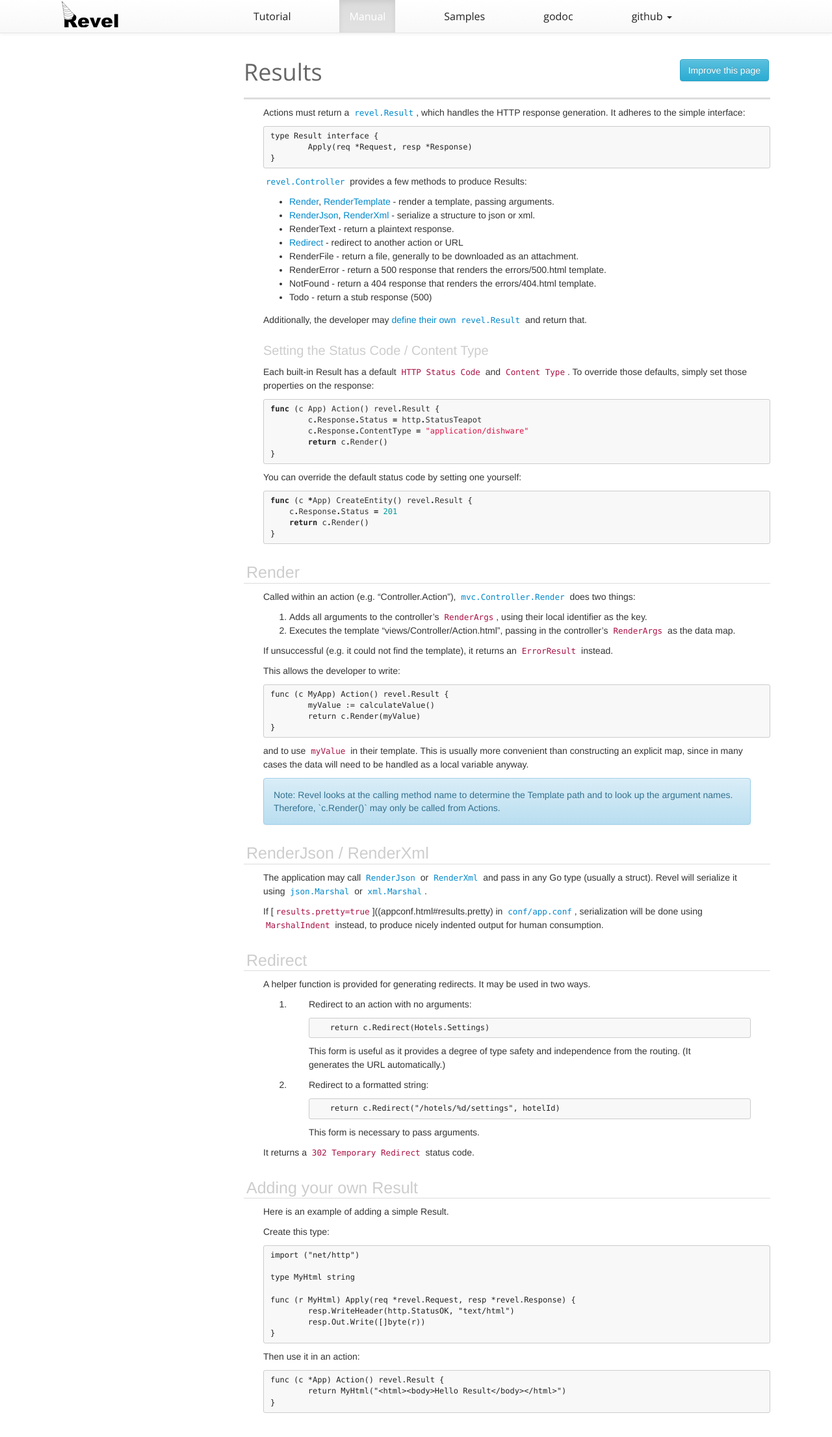
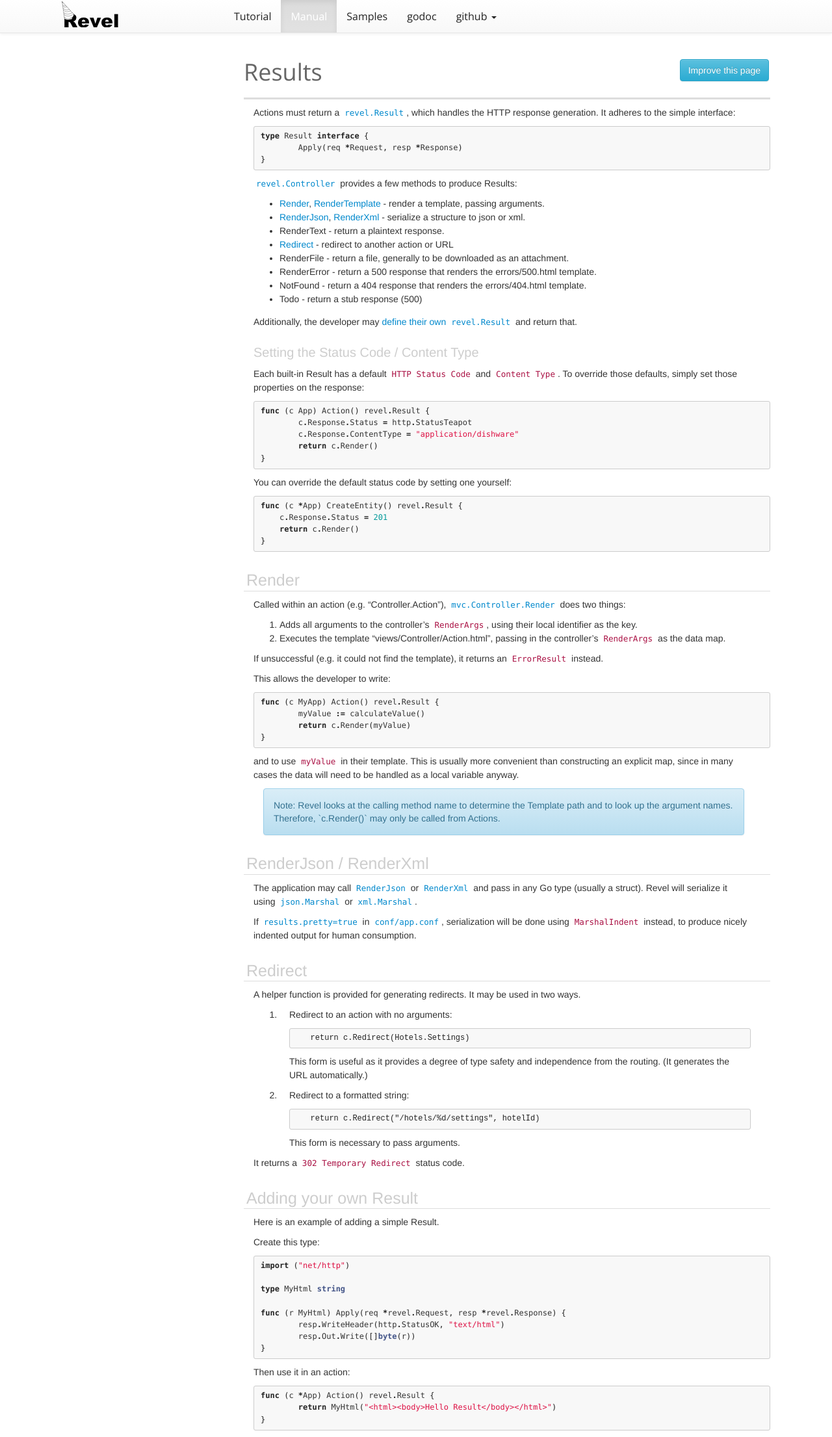
Before and after one commit to revel/revel.github.io, a Jekyll site: the page built from manual/results.md, in a window 1280 px wide. Shown: the whole page at 65% size. Built offline with Jekyll 4.4.1, drawn with Linux system fonts in a browser that asks for light colours; nearby versions of some CDN libraries; before the commit the page ends 2184 px from its top, so only the background shows below that.

Commit message:
try to make pygment nicer

```diff
--- a/_includes/topnav.html
+++ b/_includes/topnav.html
@@ -1,4 +1,4 @@
-<div class="navbar navbar-default navbar-static-top" ssstyle="margin:0 auto 2px auto;">
+<div class="navbar navbar-default navbar-static-top revel-top-nav" ssstyle="margin:0 auto 2px auto;">
     <div class="container">
         <div class="navbar-header">
             <a id="revel-logo" href="{{ page.root }}/index.html">
--- a/css/revel.3.css
+++ b/css/revel.3.css
@@ -4,7 +4,7 @@ DEADbody {
 
 p, li {
   line-height: 1.5em;
-  margin-left: 30px;
+  margin-left: 15px;
   margin-right: 30px;
 }
 
@@ -32,18 +32,7 @@ p, li {
   padding-bottom:150px;
 }
 
-/* Prefer horizontal scroll to wrapping code */
-deadpre {
-  white-space:pre;
-  word-wrap:normal;
-  word-break:normal;
-  overflow-x:auto;
-}
-pre {
-    font-size: 12px;
-    color: #222222;
-    margin-left: 30px;
-}
+
 
 
 a {
@@ -107,14 +96,19 @@ ul ul, ul ol, ol ol, ol ul, ul {
 }
 
 /* Top navigation */
-.navbar-static-top ul li a {
+.revel-top-nav ul li a {
     color: #222222 !important;
     font-size: 30px;
     font-family: "Open Sans", sans-serif !important;
 }
-.navbar-static-top ul li.active a {
+.revel-top-nav ul li.active a {
     color: #333333 !important;
 }
+.revel-top-nav li {
+    margin-left: 0;
+    margin-right: 0;
+}
+
 /* Left navigation */
 
 .leftnav {
@@ -174,10 +168,36 @@ h3 {
     color: #4444 !important;
     padding-bottom: 2px;
     margin-top: 25px;
-    margin-left: 30px;
+    margin-left: 15px;
 }
 
 .alert {
     margin-left: 30px;
-    margin-right: 30px;
+    margin-right: 40px;
 }
+
+
+/* Prefer horizontal scroll to wrapping code */
+deadpre {
+  white-space:pre;
+  word-wrap:normal;
+  word-break:normal;
+  overflow-x:auto;
+}
+pre {
+    font-size: 12px;
+    color: #222222;
+    margin-left: 15px;
+    font-family: monospace;
+}
+
+.highlight .kd {
+    color: #E4438A;
+}
+.highlight .nx {
+    color: #E36823;
+    font-weight: bold;
+}
+.highlight .c1 {
+    color: #111111;
+}
--- a/manual/results.md
+++ b/manual/results.md
@@ -6,11 +6,11 @@ layout: manual
 Actions must return a [`revel.Result`](../docs/godoc/results.html#Result), which
 handles the HTTP response generation.  It adheres to the simple interface:
 
-<pre class="prettyprint lang-go">
+{% highlight go %}
 type Result interface {
 	Apply(req *Request, resp *Response)
 }
-</pre>
+{% endhighlight %}
 
 [`revel.Controller`](../docs/godoc/controller.html#Controller) provides a few
 methods to produce Results:
@@ -63,12 +63,12 @@ If unsuccessful (e.g. it could not find the template), it returns an `ErrorResul
 
 This allows the developer to write:
 
-<pre class="prettyprint lang-go">
+{% highlight go %}
 func (c MyApp) Action() revel.Result {
 	myValue := calculateValue()
 	return c.Render(myValue)
 }
-</pre>
+{% endhighlight %}
 
 and to use `myValue` in their template.  This is usually more convenient than
 constructing an explicit map, since in many cases the data will need to be
@@ -88,7 +88,7 @@ type (usually a struct).  Revel will serialize it using
 [`json.Marshal`](http://www.golang.org/pkg/encoding/json/#Marshal) or
 [`xml.Marshal`](http://www.golang.org/pkg/encoding/xml/#Marshal).
 
-If [`results.pretty=true`]((appconf.html#results.pretty) in [`conf/app.conf`](appconf.html), serialization will be done using
+If [`results.pretty=true`](appconf.html#results.pretty) in [`conf/app.conf`](appconf.html), serialization will be done using
 `MarshalIndent` instead, to produce nicely indented output for human
 consumption.
 
@@ -123,7 +123,7 @@ Here is an example of adding a simple Result.
 
 Create this type:
 
-<pre class="prettyprint lang-go">
+{% highlight go %}
 import ("net/http")
 
 type MyHtml string
@@ -132,12 +132,12 @@ func (r MyHtml) Apply(req *revel.Request, resp *revel.Response) {
 	resp.WriteHeader(http.StatusOK, "text/html")
 	resp.Out.Write([]byte(r))
 }
-</pre>
+{% endhighlight %}
 
 Then use it in an action:
 
-<pre class="prettyprint lang-go">{% capture html %}
+{% highlight go %}
 func (c *App) Action() revel.Result {
 	return MyHtml("<html><body>Hello Result</body></html>")
-}{% endcapture %}{{ html|escape }}
-</pre>
+}
+{% endhighlight %}
```
Also changed, not shown: manual/routing.md (+4 -4 lines), manual/testing.md (+6 -6 lines).
